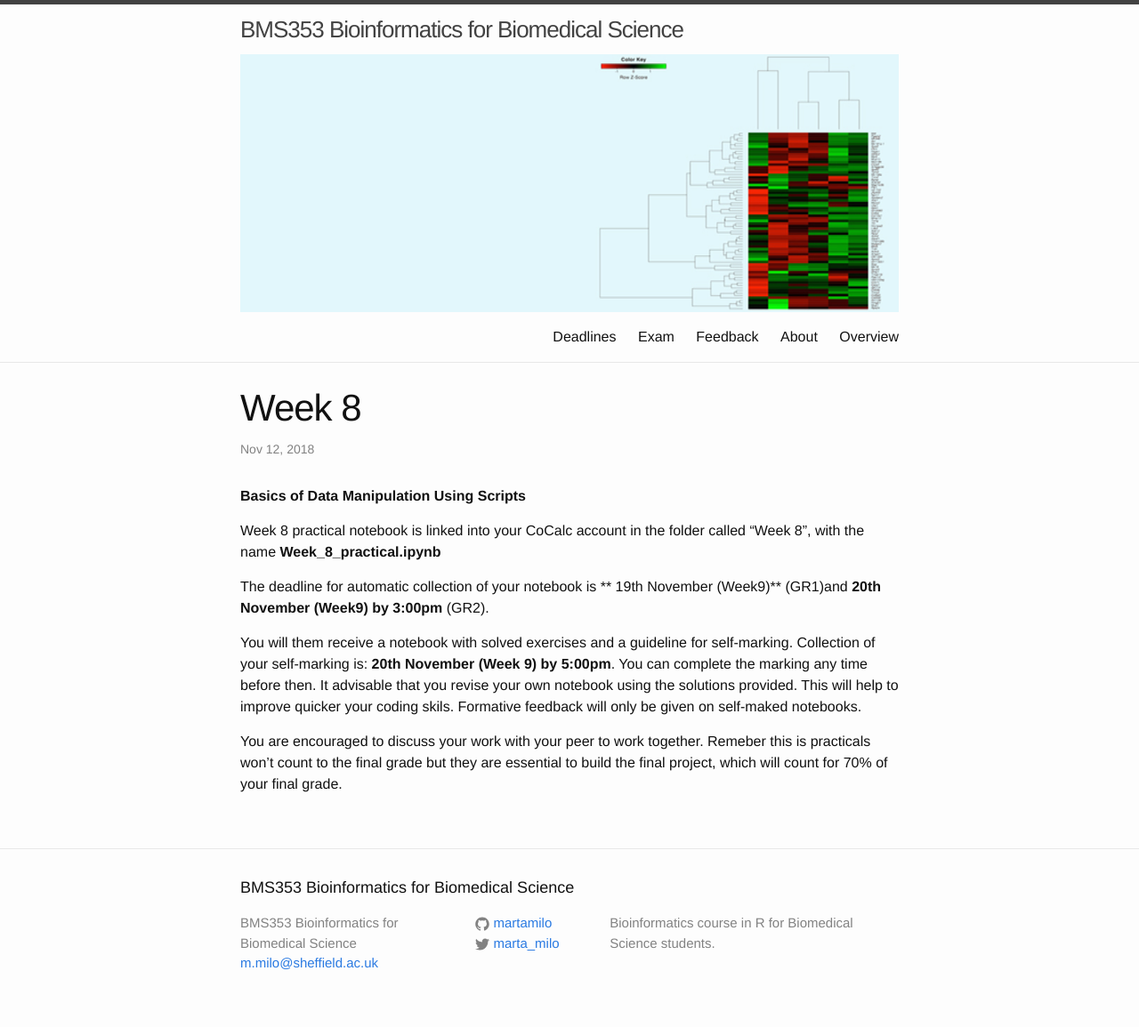
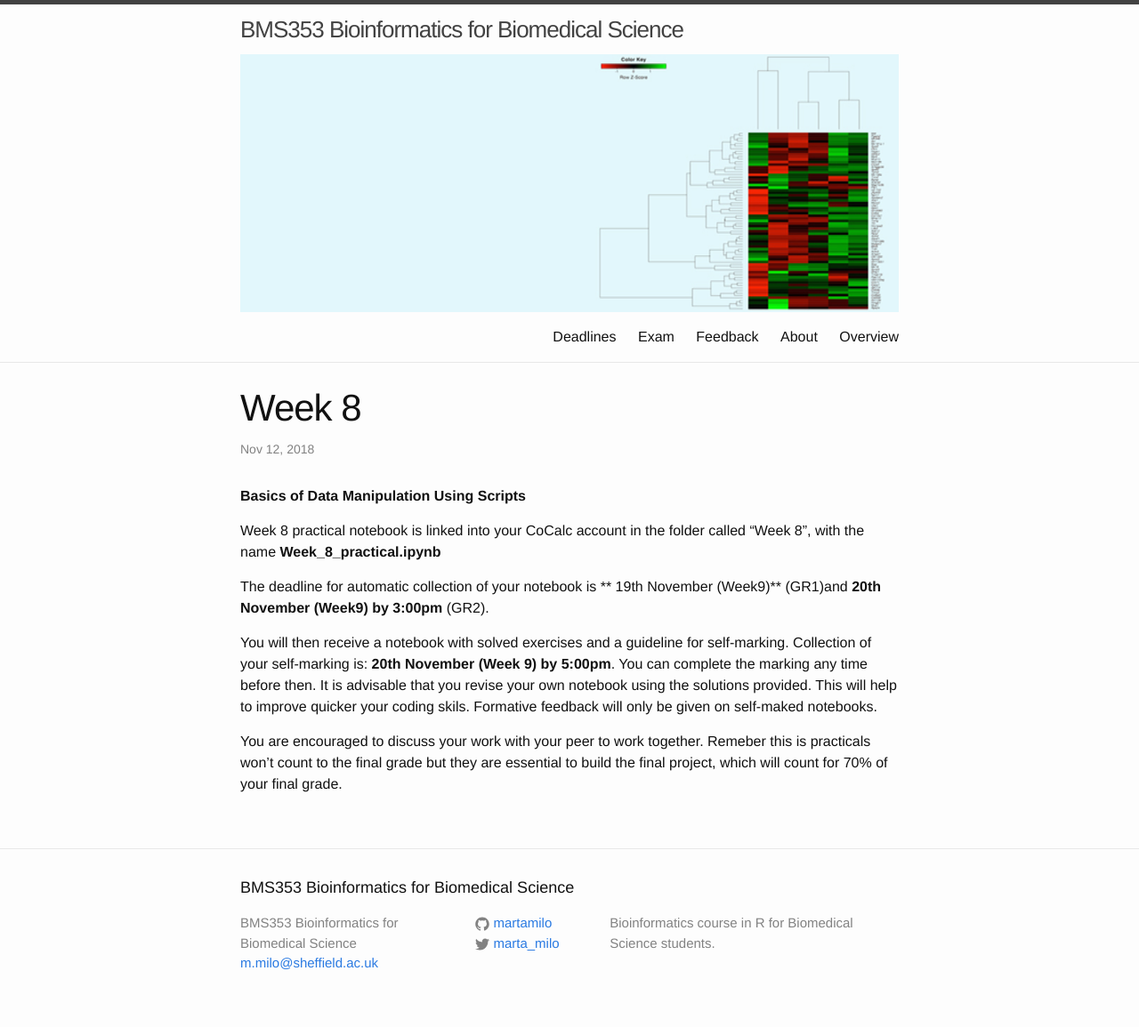
Before and after one commit to sods/bioinformatics, a Jekyll site: the page built from _posts/2018-11-12-week-8-basics-of-data-manipulation-using-scripts.md, in a window 1280 px wide. Shown: the whole page at 89% size. Built offline with Jekyll 4.4.1, drawn with Linux system fonts in a browser that asks for light colours; comment, search, counter and statistics services are not loaded.

Commit message:
correction of typos

```diff
--- a/_posts/2018-11-12-week-8-basics-of-data-manipulation-using-scripts.md
+++ b/_posts/2018-11-12-week-8-basics-of-data-manipulation-using-scripts.md
@@ -12,6 +12,6 @@ Week 8 practical notebook is linked into your CoCalc account in the folder calle
 
 The deadline for automatic collection of your notebook is ** 19th November (Week9)** (GR1)and **20th November (Week9) by 3:00pm** (GR2).
 
-You will them receive a notebook with solved exercises and a guideline for self-marking. Collection of your self-marking is: **20th November (Week 9) by 5:00pm**. You can complete the marking any time before then. It advisable that you revise your own notebook using the solutions provided. This will help to improve quicker your coding skils. Formative feedback will only be given on self-maked notebooks.
+You will then receive a notebook with solved exercises and a guideline for self-marking. Collection of your self-marking is: **20th November (Week 9) by 5:00pm**. You can complete the marking any time before then. It is advisable that you revise your own notebook using the solutions provided. This will help to improve quicker your coding skils. Formative feedback will only be given on self-maked notebooks.
 
 You are encouraged to discuss your work with your peer to work together. Remeber this is practicals won't count to the final grade but they are essential to build the final project, which will count for 70% of your final grade.
```
